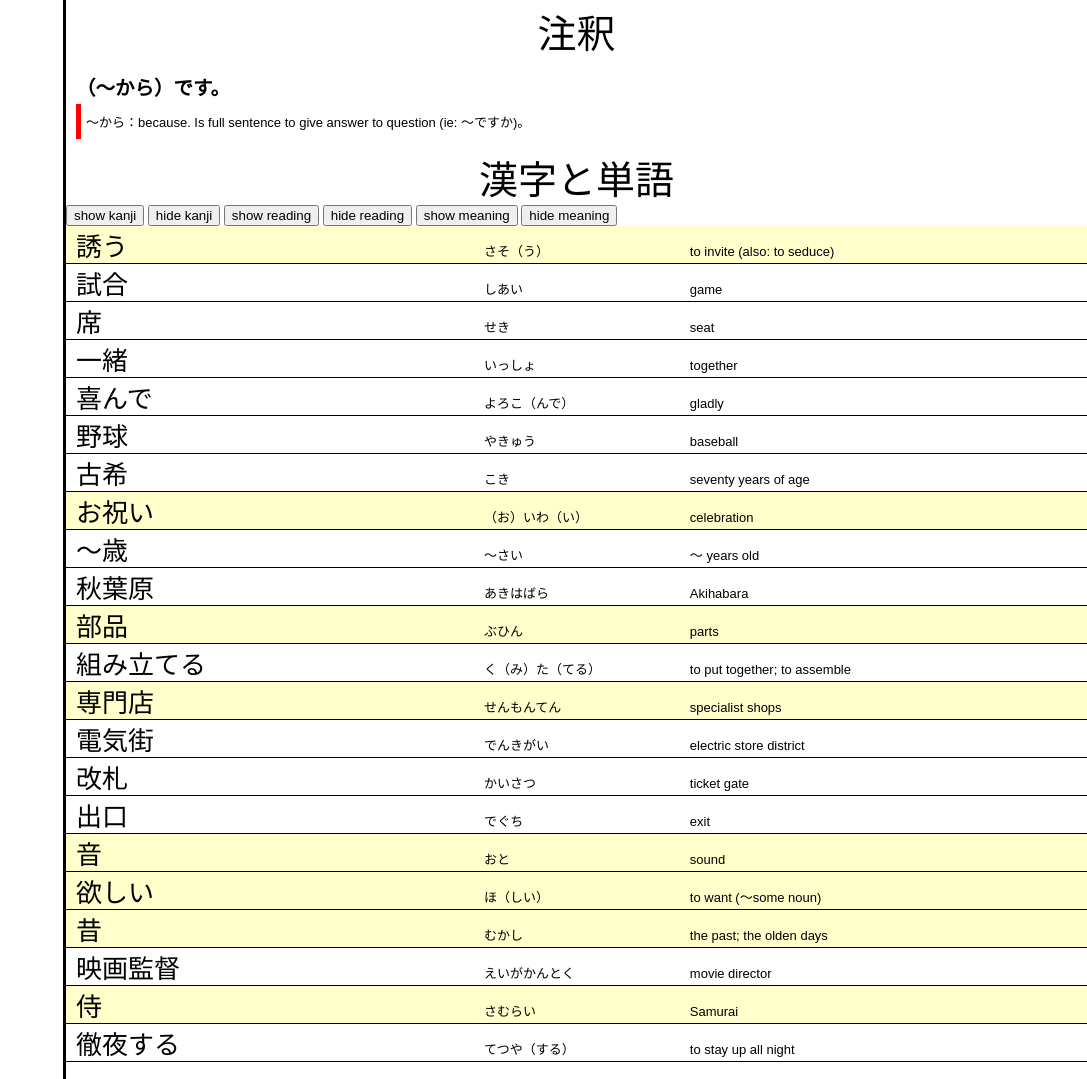
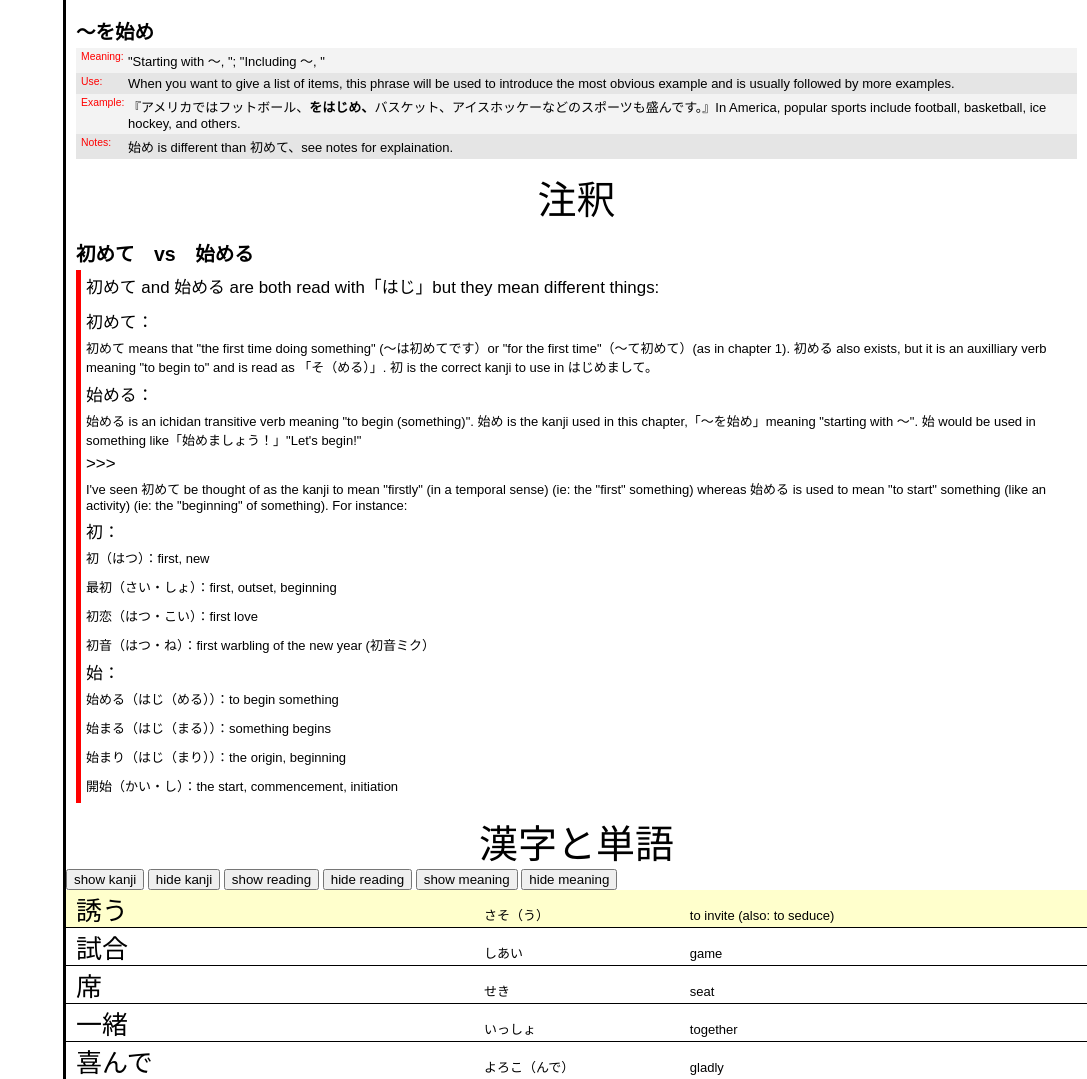
Before and after one commit to hongderek/hongderek.github.io, a plain HTML site: page JAPN0300/L7/index.html in a window 1280 px wide. Shown: the part 1591-2670 px from the top of the page, without its empty margins (193-1280 px from the left). Drawn offline with nearby package versions, Linux system fonts and the light colour scheme.

Commit message:
added hajime explaination

```diff
--- a/JAPN0300/L4/chapter-data.js
+++ b/JAPN0300/L4/chapter-data.js
@@ -337,7 +337,7 @@ const chap_grammar_list = [
     spec: '（verbて）くる／いく',
     meaning: 'A change/process/transition has been taking place up until now (くる）。  A change/process/transition will take place from now own （いく）。',
     use: {
-      text: 'くる and いく are kana forms of 来る and 行く respectively.  In this form, the verbs are usually written with kana alone.',
+      text: 'くる and いく are kana forms of 来る and 行く respectively.  In this form, the verbs are usually written with kana alone.  くる is usually conjugated in the past (to convey the meaning of "has come to be").',
       species: [
         {
           jap: 'verbてくる：',
@@ -345,6 +345,9 @@ const chap_grammar_list = [
         },{
           jap: 'verbていく：',
           eng: 'a change will take place from now on.'
+        },{
+          jap: 'verbてきた：',
+          eng: 'a change has taken place (has come).'
         }
       ]
     },
--- a/JAPN0300/L7/chapter-data.js
+++ b/JAPN0300/L7/chapter-data.js
@@ -21,12 +21,45 @@ const chap_kanji_str = 'kanji,reading,meaning,kaku\n誘う,さそ（う）,to in
 */
 const chap_note_list = [
   {
-    topic: '（〜から）です。',
-    spec: '（〜から）です。',
+    topic: '初めて　vs　始める',
+    spec: '初めて　vs　始める',
     subtopic_list: [
       {
+        subtopic: '初めて and 始める are both read with「はじ」but they mean different things:',
+        desc: ''
+      },{
+        subtopic: '初めて：',
+        desc: '初めて means that "the first time doing something" (〜は初めてです）or "for the first time"（〜て初めて）(as in chapter 1).  初める also exists, but it is an auxilliary verb meaning "to begin to" and is read as 「そ（める）」.  初 is the correct kanji to use in はじめまして。'
+      },{
+        subtopic: '始める：',
+        desc: '始める is an ichidan transitive verb meaning "to begin (something)".  始め is the kanji used in this chapter,「〜を始め」meaning "starting with 〜".  始 would be used in something like「始めましょう！」"Let\'s begin!"'
+      },{
+        subtopic: '>>>',
+        desc: 'I\'ve seen 初めて be thought of as the kanji to mean "firstly" (in a temporal sense) (ie: the "first" something) whereas 始める is used to mean "to start" something (like an activity) (ie: the "beginning" of something).  For instance:'
+      },{
+        subtopic: '初：',
+        desc: '初（はつ）：first, new'
+      },{
         subtopic: '',
-        desc: '〜から：because.  Is full sentence to give answer to question (ie: 〜ですか)。'
+        desc: '最初（さい・しょ）：first, outset, beginning'
+      },{
+        subtopic: '',
+        desc: '初恋（はつ・こい）：first love'
+      },{
+        subtopic: '',
+        desc: '初音（はつ・ね）：first warbling of the new year (初音ミク）'
+      },{
+        subtopic: '始：',
+        desc: '始める（はじ（める））：to begin something'
+      },{
+        subtopic: '',
+        desc: '始まる（はじ（まる））：something begins'
+      },{
+        subtopic: '',
+        desc: '始まり（はじ（まり））：the origin, beginning'
+      },{
+        subtopic: '',
+        desc: '開始（かい・し）：the start, commencement, initiation'
       }
     ]
   }
@@ -170,7 +203,7 @@ const chap_grammar_list = [
   },{
     grammar_point: 'verb(stem)（始める・終わる）',
     spec: 'verb(stem)始める',
-    meaning: '（始める：はじ（める））To begin verbing.  （終わる：おわ（る））To finish verbing.',
+    meaning: '（始める：はじ（める））To begin verbing.  （終わる：お（わる））To finish verbing.',
     use: {
       text: 'Using the past forms of 始めろ・終わる means began/finished verbing.',
       species: [
@@ -253,6 +286,25 @@ const chap_grammar_list = [
       }
     ],
     other: '...'
+  },{
+    grammar_point: '〜を始め',
+    spec: '〜を始め',
+    meaning: '"Starting with 〜, "; "Including 〜, "',
+    use: {
+      text: 'When you want to give a list of items, this phrase will be used to introduce the most obvious example and is usually followed by more examples.',
+      species: []
+    },
+    example: [
+      {
+        sentence: {
+          ante: '『アメリカではフットボール、',
+          highlight: 'をはじめ、',
+          post: 'バスケット、アイスホッケーなどのスポーツも盛んです。』'
+        },
+        translation: 'In America, popular sports include football, basketball, ice hockey, and others.'
+      }
+    ],
+    other: '始め is different than 初めて、see notes for explaination.'
   }
 ];
 
--- a/style/chapter.css
+++ b/style/chapter.css
@@ -97,7 +97,7 @@ note {
 }
 
 note.subtopic {
-  font-size: 1.5em;
+  font-size: 1.3em;
 }
 
 note.desc {
```
Also changed, not shown: JAPN0300/L1/chapter-data.js (+49 -9 lines), JAPN0300/L2/chapter-data.js (+5 -5 lines), JAPN0300/L3/chapter-data.js (+20 -5 lines), JAPN0300/L6/chapter-data.js (+5 -5 lines).
